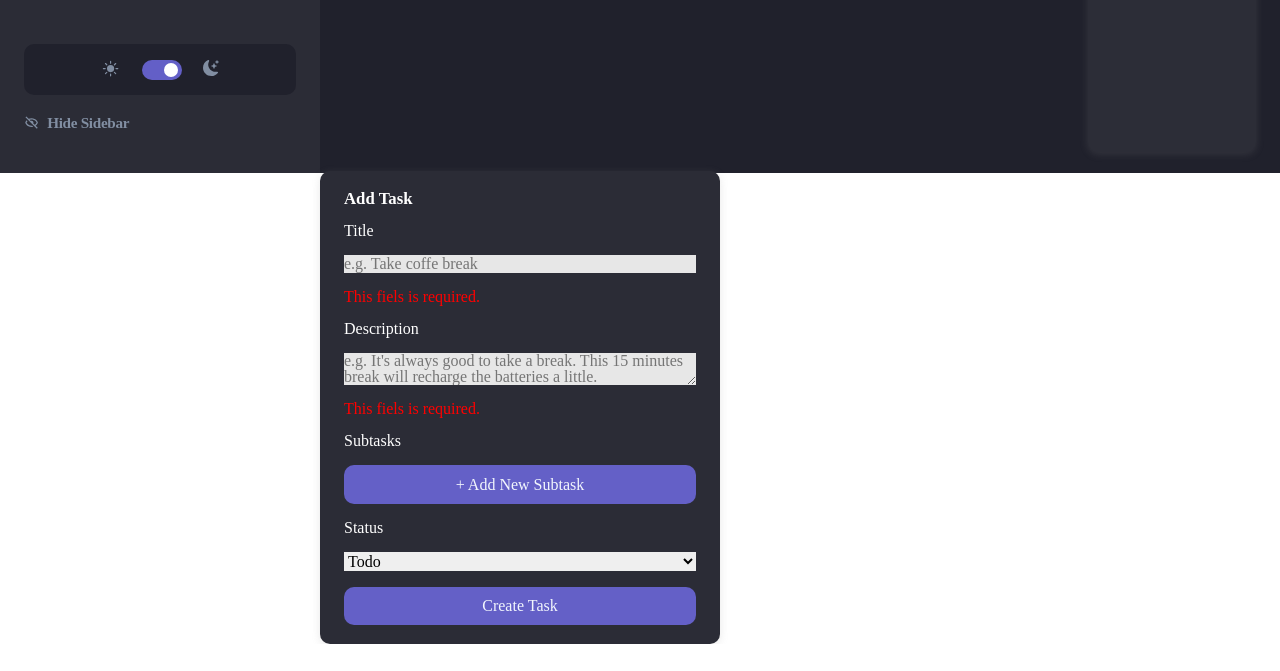
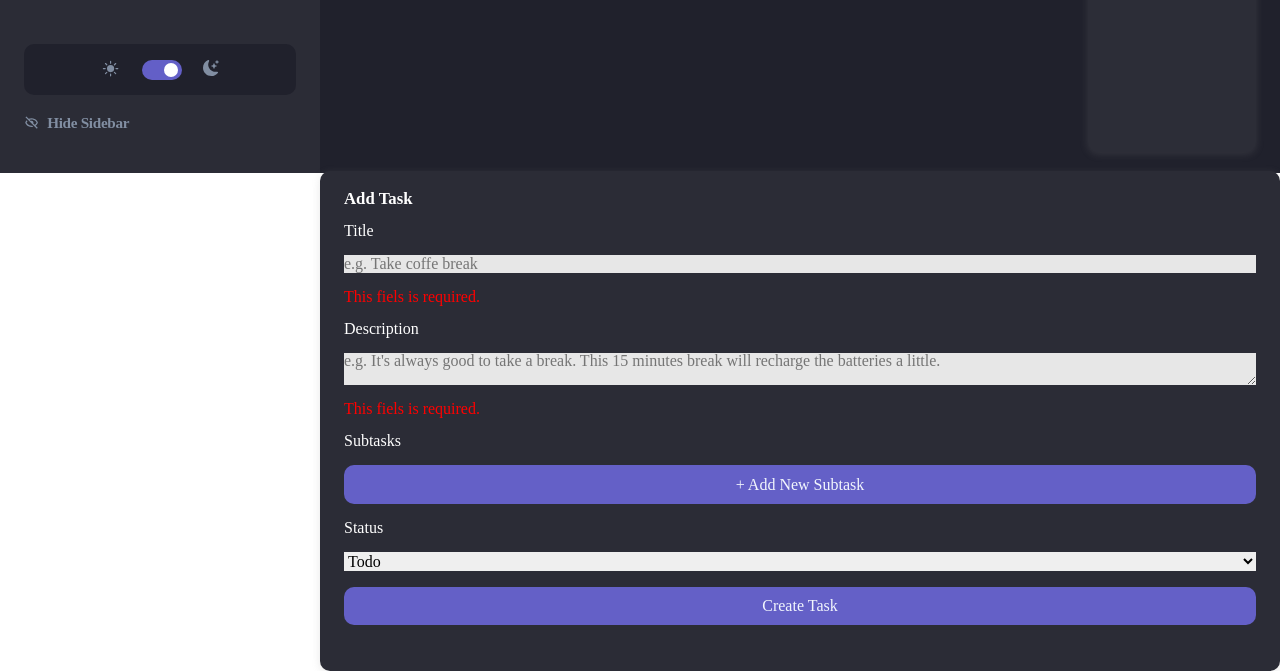
Before and after one commit to adCva/kanban, a React (Create React App) app: page / in a window 1280 px wide. Shown: the part 627-1298 px from the top of the page. Before the commit the page ends 1271 px from the top, so only its background shows below. Built offline with nearby package versions, Linux system fonts and the light colour scheme.

Commit message:
El Widht

```diff
--- a/src/Components/AddTask.js
+++ b/src/Components/AddTask.js
@@ -14,6 +14,7 @@ function AddTask() {
     const [subtasks, setSubtasks] = useState([]);
     const [errorLocation, setErrorLocation] = useState("");
     const [placeholder, setPlaceholder] = useState(["e.g. Drik coffee.", "e.g. Cope with life absurdity.", "e.g. Stare into the abyss"]);
+
 
     const handleFormSubmit = (event) => {
         event.preventDefault();
--- a/src/Scss/_addTask.scss
+++ b/src/Scss/_addTask.scss
@@ -4,12 +4,24 @@
     .add-task-container {
         background-color: $lt-sidebar-bg;
         color: darken($lt-text-light, 20%);
-        max-width: 400px;
+        min-width: 300px;
+        max-width: 300px;
+        min-height: 400px;
         @extend %padding;
         border-radius: 10px;
         box-shadow: rgba(99, 99, 99, 0.2) 0px 2px 8px 0px;
         cursor: pointer;
         transition: $transition;
+
+        @media (min-width: 411px) {
+            min-width: 350px;
+            max-width: none;
+            min-height: 450px;
+        }
+
+        @media (min-width: 768px) {
+            min-height: 500px;
+        }
 
         h1 {
             font-size: 1.05rem;
--- a/src/Scss/style.css
+++ b/src/Scss/style.css
@@ -728,11 +728,25 @@
 .add-task-wrapper .add-task-container {
   background-color: #ffffff;
   color: #505b6d;
-  max-width: 400px;
+  min-width: 300px;
+  max-width: 300px;
+  min-height: 400px;
   border-radius: 10px;
   box-shadow: rgba(99, 99, 99, 0.2) 0px 2px 8px 0px;
   cursor: pointer;
   transition: all 0.25s ease-in-out;
+}
+@media (min-width: 411px) {
+  .add-task-wrapper .add-task-container {
+    min-width: 350px;
+    max-width: none;
+    min-height: 450px;
+  }
+}
+@media (min-width: 768px) {
+  .add-task-wrapper .add-task-container {
+    min-height: 500px;
+  }
 }
 .add-task-wrapper .add-task-container h1 {
   font-size: 1.05rem;
```
Also changed, not shown: 1 other file (tests, documents, lock files or other folders).
